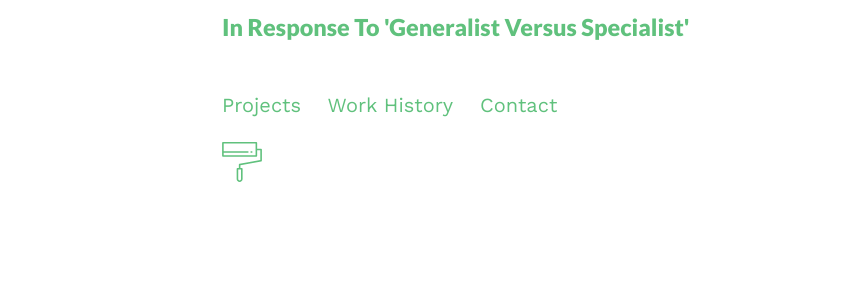
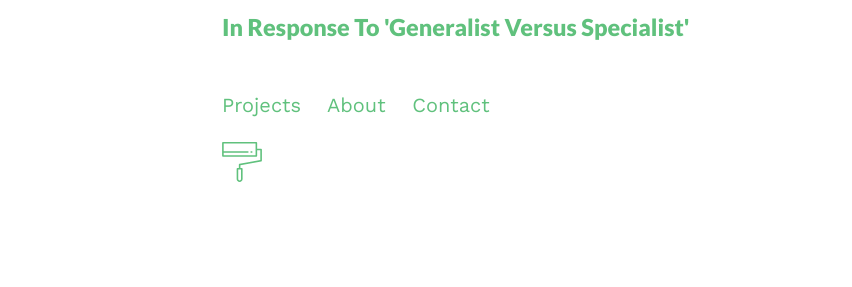
Before and after one commit to blake1ward/portfolio, a Jekyll site: the page built from index.html, in a window 1280 px wide. Shown: the part 347-634 px from the top of the page, without its empty margins (18-870 px from the left). Built offline with Jekyll 4.4.1, drawn with Linux system fonts in a browser that asks for light colours.

Commit message:
Update default.html

```diff
--- a/_layouts/default.html
+++ b/_layouts/default.html
@@ -23,7 +23,7 @@
 
     <div class="links">
         <a href="{{site.baseurl}}/projects/">Projects</a>
-        <a href="{{site.baseurl}}/history/">Work History</a>
+        <a href="{{site.baseurl}}/about/">About</a>
         <a href="{{site.baseurl}}/contact/">Contact</a>
     </div>
     <div class="theme" onclick="theme()" style="    background-image: url({{site.baseurl}}/images/theme.svg)"></div>
```
